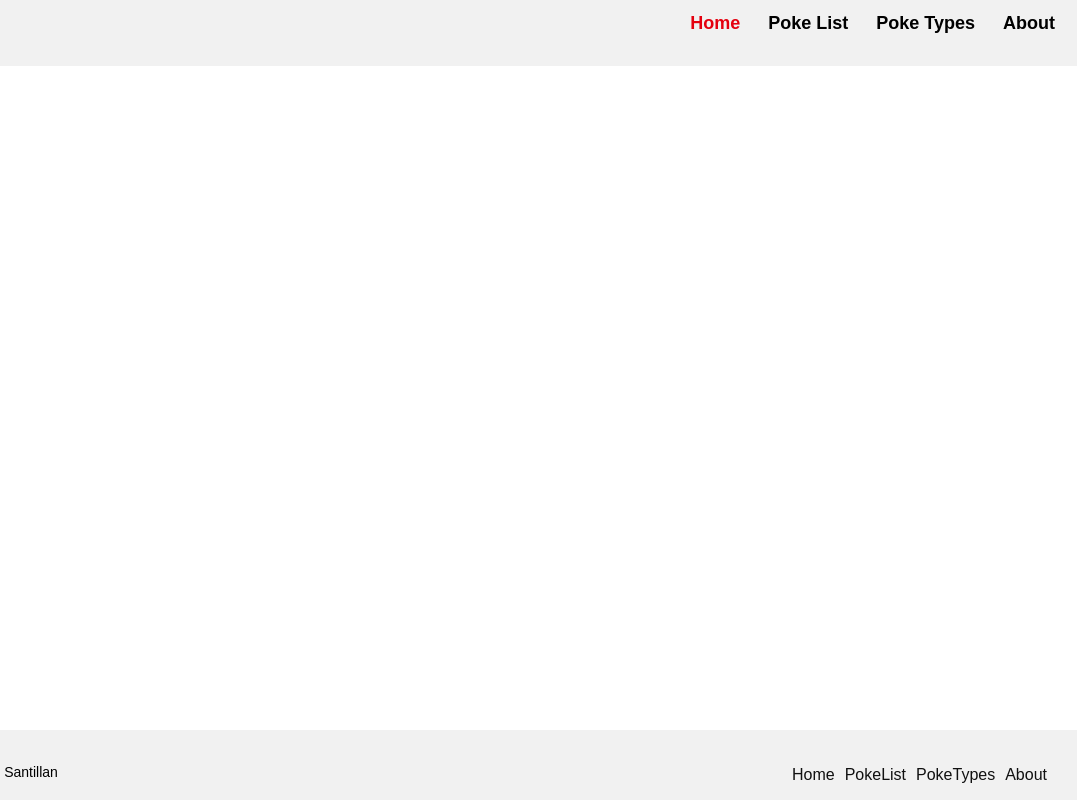
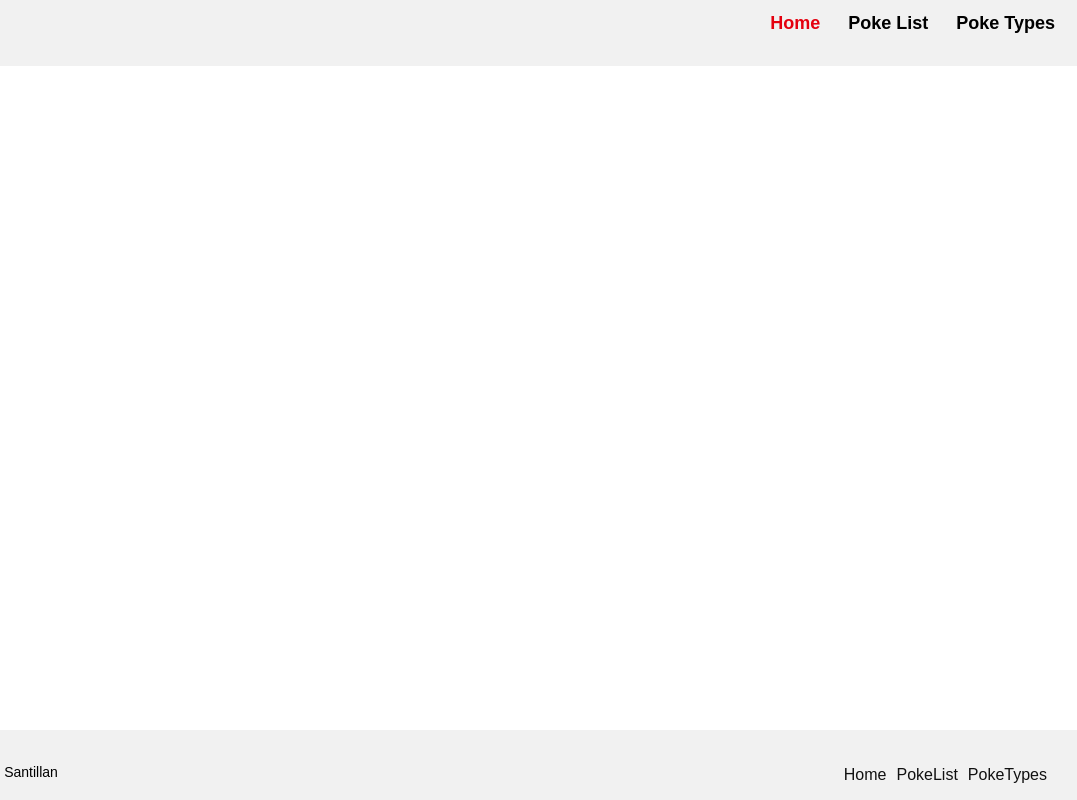
Before and after one commit to santillan210/PokeSearch, a plain HTML site: page Type.html in a window 1280 px wide. Shown: the full height of the page, 203-1280 px from the left. Drawn offline with nearby package versions, Linux system fonts and the light colour scheme; no server answers.

Commit message:
Update Type.html

```diff
--- a/Type.html
+++ b/Type.html
@@ -18,7 +18,6 @@
           <a class="active" href="index.html">Home</a>
           <a href="PokeList.html">Poke List</a>
           <a href="PokeTypes.html">Poke Types</a>
-          <a href="About.html">About</a>
         </div>
     </div>
 
@@ -41,7 +40,6 @@
                 <li><a href="index.html">Home</a></li>
                 <li><a href="PokeList.html">PokeList</a></li>
                 <li><a href="PokeTypes.html">PokeTypes</a></li>
-                <li><a href="About.html">About</a></li>
                 </ul>
             </div>
         </div>
```
